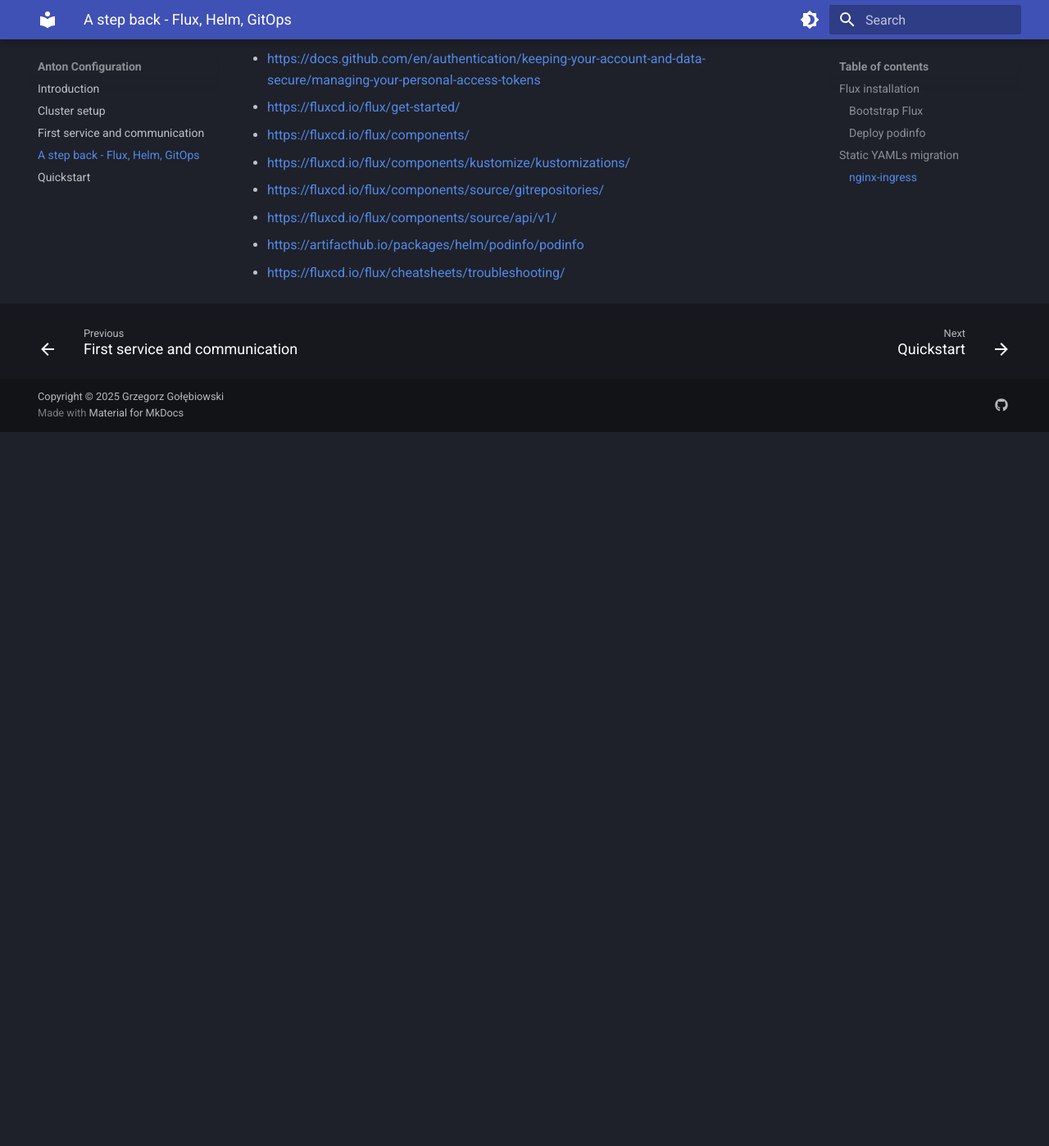
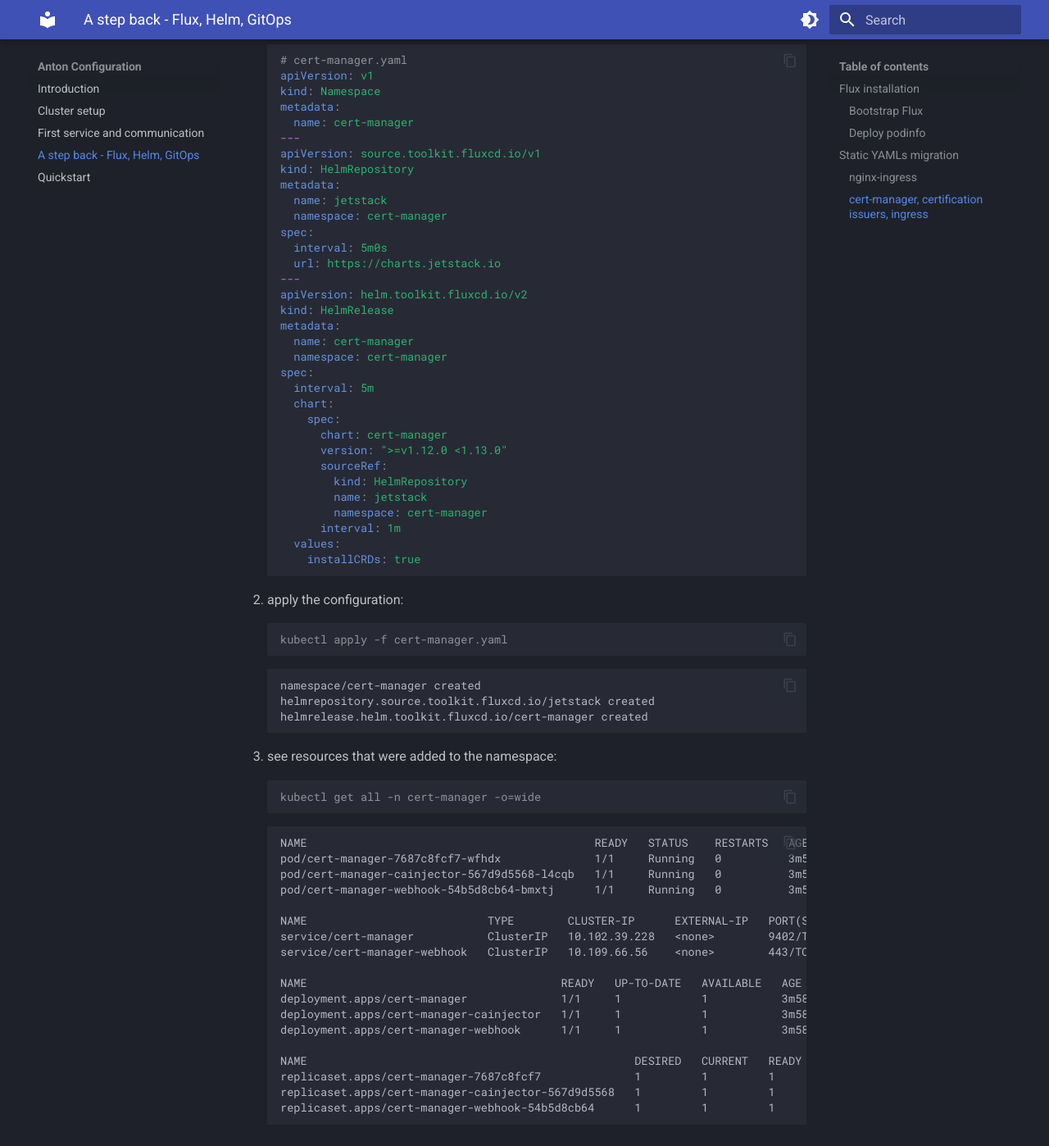
Before and after one commit to gregg127/anton, an MkDocs documentation site: the page built from docs/docs/03_flux_gitops.md, in a window 1280 px wide and 1400 px high, scrolled down 8520 px. Shown: the whole window at 82% size. Built offline with MkDocs 1.6.1 and Material for MkDocs 9.7.7, drawn with Linux system fonts in a browser that asks for light colours; before the commit the page ends 9047 px from its top, so only the background shows below that; some of the changed text lies outside the part shown.

Commit message:
Restore cert-manager

````diff
--- a/docs/docs/03_flux_gitops.md
+++ b/docs/docs/03_flux_gitops.md
@@ -303,8 +303,8 @@ Considering everything above, looks like the installation works fine.
 
 While working with Flux setup I wiped the cluster and deleted previously created:
 
+* `nginx-ingress`
 * `cert-manager`
-* `nginx-ingress`
 * cert issuers
 * `anton-ingress`
 * `nginx` deployment
@@ -384,6 +384,78 @@ NAME                                      DESIRED   CURRENT   READY   UP-TO-DATE
 daemonset.apps/ingress-nginx-controller   3         3         3       3            3           kubernetes.io/os=linux   13m   controller   registry.k8s.io/ingress-nginx/controller:v1.8.5@sha256:5831fa630e691c0c8c93ead1b57b37a6a8e5416d3d2364afeb8fe36fe0fef680   app.kubernetes.io/component=controller,app.kubernetes.io/instance=ingress-nginx,app.kubernetes.io/name=ingress-nginx
 ```
 
+### cert-manager, certification issuers, ingress
+
+1. create YAML configuration for cert-manager:
+```yaml
+# cert-manager.yaml
+apiVersion: v1
+kind: Namespace
+metadata:
+  name: cert-manager
+---
+apiVersion: source.toolkit.fluxcd.io/v1
+kind: HelmRepository
+metadata:
+  name: jetstack
+  namespace: cert-manager
+spec:
+  interval: 5m0s
+  url: https://charts.jetstack.io
+---
+apiVersion: helm.toolkit.fluxcd.io/v2
+kind: HelmRelease
+metadata:
+  name: cert-manager
+  namespace: cert-manager
+spec:
+  interval: 5m
+  chart:
+    spec:
+      chart: cert-manager
+      version: ">=v1.12.0 <1.13.0"
+      sourceRef:
+        kind: HelmRepository
+        name: jetstack
+        namespace: cert-manager
+      interval: 1m
+  values:
+    installCRDs: true
+```
+2. apply the configuration:
+```console
+kubectl apply -f cert-manager.yaml
+```
+```
+namespace/cert-manager created
+helmrepository.source.toolkit.fluxcd.io/jetstack created
+helmrelease.helm.toolkit.fluxcd.io/cert-manager created
+```
+3. see resources that were added to the namespace:
+```console
+kubectl get all -n cert-manager -o=wide
+```
+```
+NAME                                           READY   STATUS    RESTARTS   AGE     IP           NODE      NOMINATED NODE   READINESS GATES
+pod/cert-manager-7687c8fcf7-wfhdx              1/1     Running   0          3m58s   10.244.1.4   worker0   <none>           <none>
+pod/cert-manager-cainjector-567d9d5568-l4cqb   1/1     Running   0          3m58s   10.244.3.7   worker1   <none>           <none>
+pod/cert-manager-webhook-54b5d8cb64-bmxtj      1/1     Running   0          3m58s   10.244.3.6   worker1   <none>           <none>
+
+NAME                           TYPE        CLUSTER-IP      EXTERNAL-IP   PORT(S)    AGE     SELECTOR
+service/cert-manager           ClusterIP   10.102.39.228   <none>        9402/TCP   3m58s   app.kubernetes.io/component=controller,app.kubernetes.io/instance=cert-manager,app.kubernetes.io/name=cert-manager
+service/cert-manager-webhook   ClusterIP   10.109.66.56    <none>        443/TCP    3m58s   app.kubernetes.io/component=webhook,app.kubernetes.io/instance=cert-manager,app.kubernetes.io/name=webhook
+
+NAME                                      READY   UP-TO-DATE   AVAILABLE   AGE     CONTAINERS                IMAGES                                              SELECTOR
+deployment.apps/cert-manager              1/1     1            1           3m58s   cert-manager-controller   quay.io/jetstack/cert-manager-controller:v1.12.16   app.kubernetes.io/component=controller,app.kubernetes.io/instance=cert-manager,app.kubernetes.io/name=cert-manager
+deployment.apps/cert-manager-cainjector   1/1     1            1           3m58s   cert-manager-cainjector   quay.io/jetstack/cert-manager-cainjector:v1.12.16   app.kubernetes.io/component=cainjector,app.kubernetes.io/instance=cert-manager,app.kubernetes.io/name=cainjector
+deployment.apps/cert-manager-webhook      1/1     1            1           3m58s   cert-manager-webhook      quay.io/jetstack/cert-manager-webhook:v1.12.16      app.kubernetes.io/component=webhook,app.kubernetes.io/instance=cert-manager,app.kubernetes.io/name=webhook
+
+NAME                                                 DESIRED   CURRENT   READY   AGE     CONTAINERS                IMAGES                                              SELECTOR
+replicaset.apps/cert-manager-7687c8fcf7              1         1         1       3m58s   cert-manager-controller   quay.io/jetstack/cert-manager-controller:v1.12.16   app.kubernetes.io/component=controller,app.kubernetes.io/instance=cert-manager,app.kubernetes.io/name=cert-manager,pod-template-hash=7687c8fcf7
+replicaset.apps/cert-manager-cainjector-567d9d5568   1         1         1       3m58s   cert-manager-cainjector   quay.io/jetstack/cert-manager-cainjector:v1.12.16   app.kubernetes.io/component=cainjector,app.kubernetes.io/instance=cert-manager,app.kubernetes.io/name=cainjector,pod-template-hash=567d9d5568
+replicaset.apps/cert-manager-webhook-54b5d8cb64      1         1         1       3m58s   cert-manager-webhook      quay.io/jetstack/cert-manager-webhook:v1.12.16      app.kubernetes.io/component=webhook,app.kubernetes.io/instance=cert-manager,app.kubernetes.io/name=webhook,pod-template-hash=54b5d8cb64
+```
+
 ---
 
 Sources:
````
Also changed, not shown: cluster-resources/infrastructure/cert-manager/README.md (added), 1 other file.
